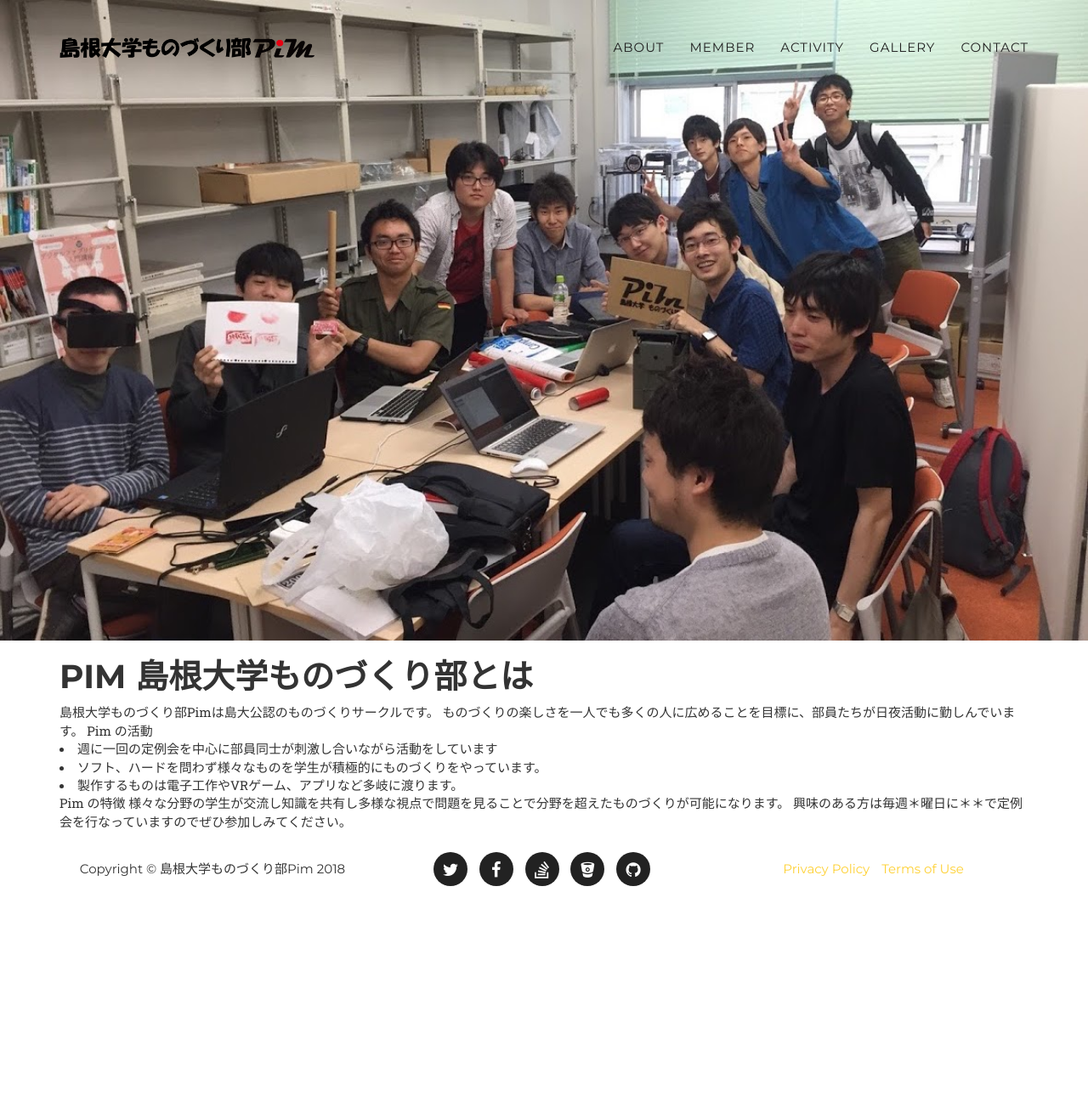
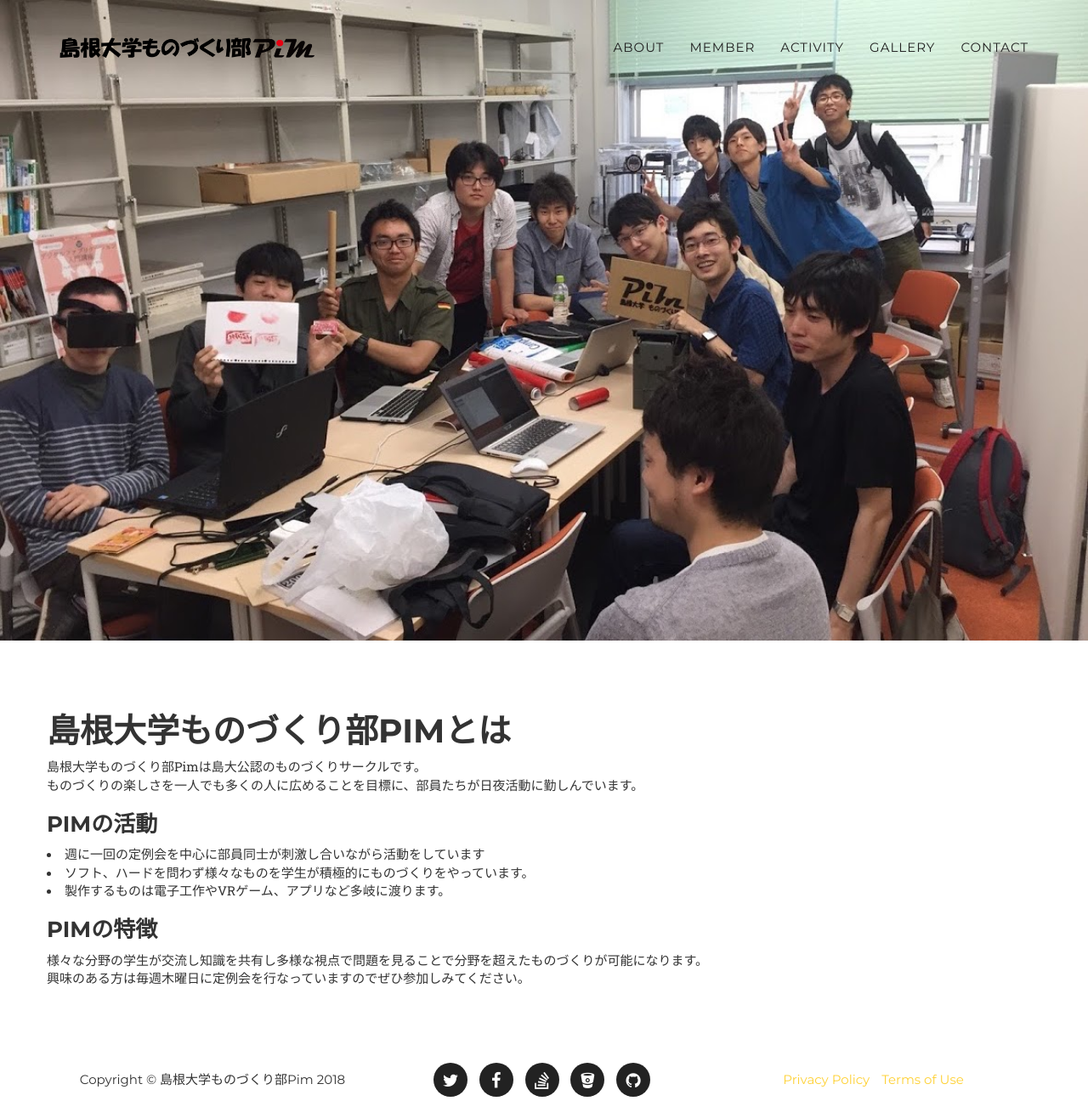
Before and after one commit to pim-shimane/pim-homepage, a Jekyll site: the page built from about.html, in a window 1280 px wide and 1316 px high. Shown: the whole window at 85% size. Built offline with Jekyll 4.4.1, drawn with Linux system fonts in a browser that asks for light colours; some web fonts are replaced.

Commit message:
feat: about page

```diff
--- a/_includes/css/style.css
+++ b/_includes/css/style.css
@@ -71,3 +71,7 @@
   font-weight: bold;
   font-size: 24px;
 }
+
+.about-wrapper {
+  padding: 64px 0;
+}
--- a/_includes/navbar.html
+++ b/_includes/navbar.html
@@ -9,7 +9,7 @@
               <span class="icon-bar"></span>
               <span class="icon-bar"></span>
           </button>
-          <a class="navbar-brand page-scroll" href="/">
+          <a class="navbar-brand page-scroll" href="{{ '/' | prepend: site.baseurl | prepend: site.url }}">
             <div class="navbar-logo"></div>
           </a>
       </div>
@@ -24,16 +24,16 @@
                   <a href="{{ '/about' | prepend: site.baseurl | prepend: site.url }}">About</a>
               </li>
               <li>
-                  <a href="{{ 'member' | prepend: site.baseurl | prepend: site.url }}">Member</a>
+                  <a href="{{ '/member' | prepend: site.baseurl | prepend: site.url }}">Member</a>
               </li>
               <li>
-                  <a href="{{ 'activity' | prepend: site.baseurl | prepend: site.url }}">Activity</a>
+                  <a href="{{ '/activity' | prepend: site.baseurl | prepend: site.url }}">Activity</a>
               </li>
               <li>
-                  <a href="{{ 'gallery' | prepend: site.baseurl | prepend: site.url }}">Gallery</a>
+                  <a href="{{ '/gallery' | prepend: site.baseurl | prepend: site.url }}">Gallery</a>
               </li>
               <li>
-                  <a href="{{ 'contact' | prepend: site.baseurl | prepend: site.url }}">Contact</a>
+                  <a href="{{ '/contact' | prepend: site.baseurl | prepend: site.url }}">Contact</a>
               </li>
           </ul>
       </div>
--- a/about.html
+++ b/about.html
@@ -4,20 +4,20 @@ layout: default
 
 <div>
   <img width="100%" src="/img/about-hero.jpg" />
-  <div class="container">
-    <h1>Pim 島根大学ものづくり部とは</h1>
+  <div class="container about-wrapper">
+    <h1>島根大学ものづくり部Pimとは</h1>
     <div>
-        島根大学ものづくり部Pimは島大公認のものづくりサークルです。
-        ものづくりの楽しさを一人でも多くの人に広めることを目標に、部員たちが日夜活動に勤しんでいます。
+        島根大学ものづくり部Pimは島大公認のものづくりサークルです。<br />
+        ものづくりの楽しさを一人でも多くの人に広めることを目標に、部員たちが日夜活動に勤しんでいます。<br />
 
-        Pim の活動
+        <h3>Pimの活動</h3>
         <li>週に一回の定例会を中心に部員同士が刺激し合いながら活動をしています</li>
         <li>ソフト、ハードを問わず様々なものを学生が積極的にものづくりをやっています。</li>
         <li>製作するものは電子工作やVRゲーム、アプリなど多岐に渡ります。</li>
 
-        Pim の特徴
-        様々な分野の学生が交流し知識を共有し多様な視点で問題を見ることで分野を超えたものづくりが可能になります。
-        興味のある方は毎週＊曜日に＊＊で定例会を行なっていますのでぜひ参加しみてください。
+        <h3>Pimの特徴</h3>
+        様々な分野の学生が交流し知識を共有し多様な視点で問題を見ることで分野を超えたものづくりが可能になります。<br />
+        興味のある方は毎週木曜日に定例会を行なっていますのでぜひ参加しみてください。
     </div>
   </div>
 </div>
```
